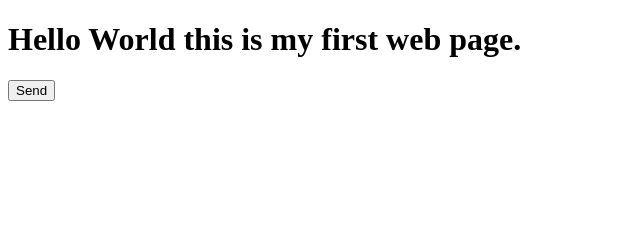
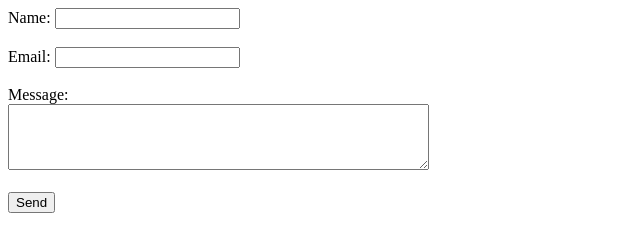
Before and after one commit to Sumanthkeith/dailystatus, a plain HTML site: page index.html in a window 1280 px wide. Shown: the whole page, without its empty margins (0-640 px from the left). Drawn offline with Linux system fonts and the light colour scheme.

Commit message:
Update index.html

```diff
--- a/index.html
+++ b/index.html
@@ -2,14 +2,21 @@
 <html lang="en">
 <head>
     <meta charset="UTF-8">
-    <meta http-equiv="X-UA-Compatible" content="IE=edge">
     <meta name="viewport" content="width=device-width, initial-scale=1.0">
-    <title>GFG</title>
+    <title>Contact Form</title>
 </head>
 <body>
-    <h1>Hello World this is my first web page.</h1>
-<form action=”sumanthkeith@gmail.com” method=”POST” enctype=”text/plain” name=”EmailForm”>
-    <input type="submit" value="Send"/>
-</form>
+    <form action="https://sumanthkeith.github.io/dailystatus/sumanthkeith@gmai.com" method="POST">
+        <label for="name">Name:</label>
+        <input type="text" id="name" name="name" required><br><br>
+
+        <label for="email">Email:</label>
+        <input type="email" id="email" name="email" required><br><br>
+
+        <label for="message">Message:</label><br>
+        <textarea id="message" name="message" rows="4" cols="50" required></textarea><br><br>
+
+        <button type="submit">Send</button>
+    </form>
 </body>
 </html>
```
